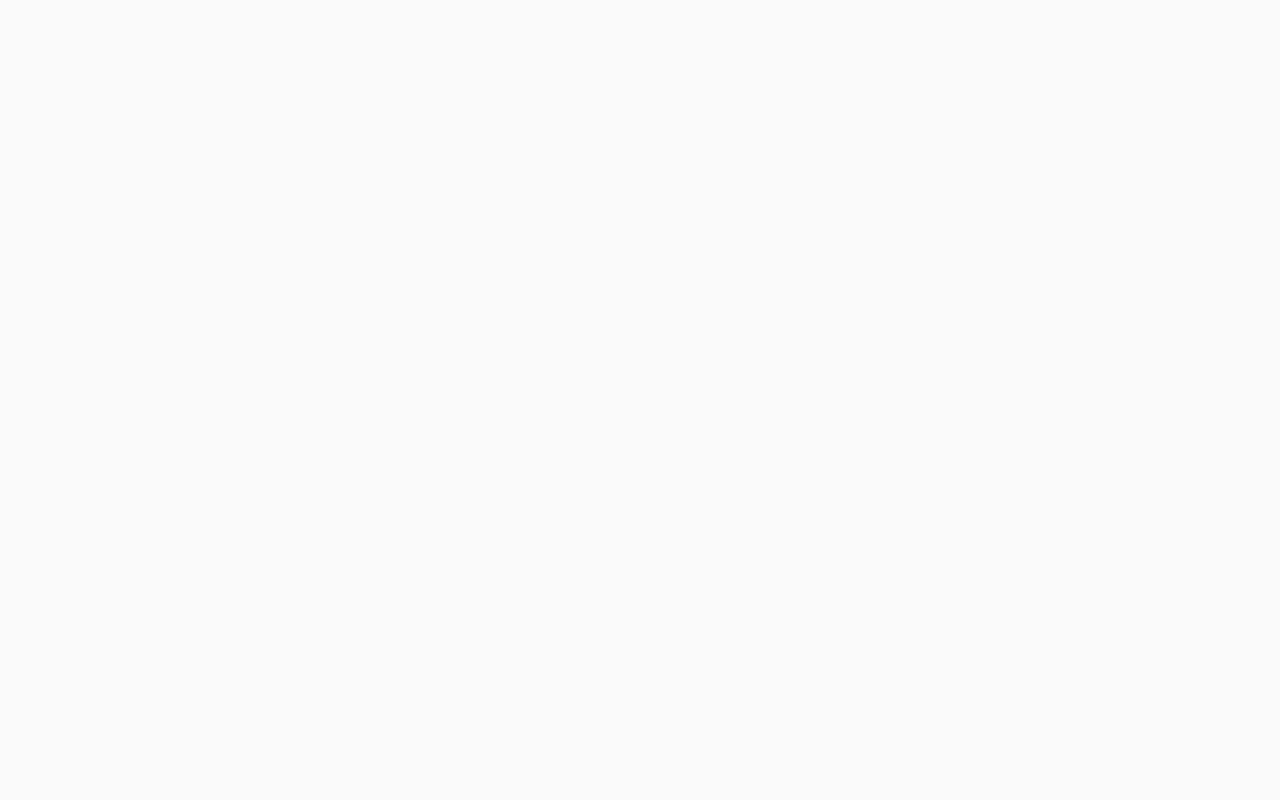
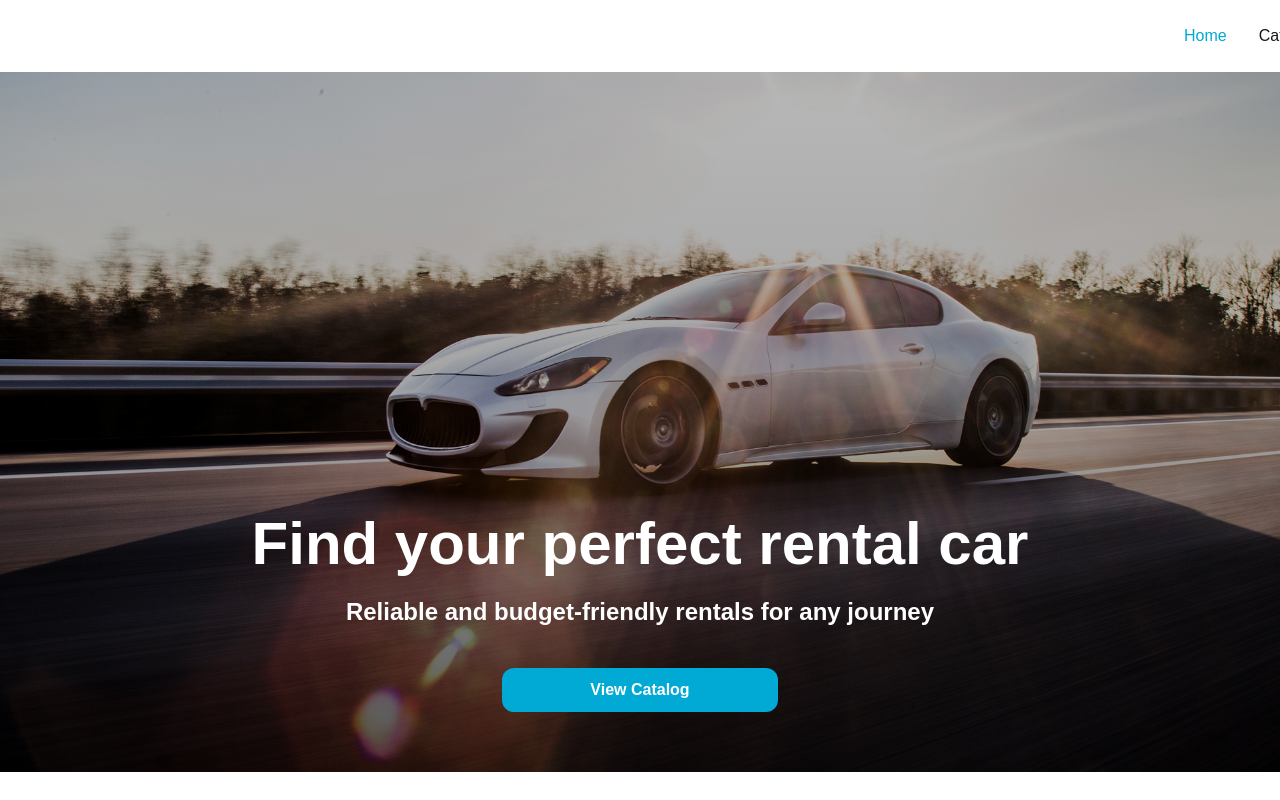
Before and after one commit to dianalevashova/Car, a Next.js app in the folder my-app/: page / in a window 1280 px wide. Built offline with nearby package versions, Linux system fonts and the light colour scheme.

Commit message:
feat:header

```diff
--- /dev/null
+++ b/my-app/app/components/Btn/Btn.module.css
@@ -0,0 +1,8 @@
+.btn {
+  padding: 12px 88px;
+  background: #00aad4;
+  border-radius: 12px;
+  font-weight: 600;
+  font-size: 16px;
+  line-height: 1.25;
+}
--- /dev/null
+++ b/my-app/app/components/Btn/Btn.tsx
@@ -0,0 +1,15 @@
+import Link from 'next/link';
+import css from './Btn.module.css';
+
+interface BtnProps {
+  path: string;
+  name: string;
+}
+
+export default function Btn({ path, name }: BtnProps) {
+  return (
+    <Link href={path} className={css.btn}>
+      {name}
+    </Link>
+  );
+}
--- /dev/null
+++ b/my-app/app/components/Header/Header.module.css
@@ -0,0 +1,38 @@
+.headerBlue {
+  background-color: white;
+}
+.container {
+  display: flex;
+  gap: 960px;
+  padding: 26px 120px;
+}
+.nav {
+  display: flex;
+  align-items: center;
+  gap: 32px;
+}
+.navLinkActive {
+  color: #00aad4;
+}
+@media (max-width: 768px) {
+  .container {
+    gap: 24px;
+    justify-content: space-between;
+    padding: 20px 24px;
+  }
+}
+
+@media (max-width: 375px) {
+  .container {
+    padding: 16px 20px;
+  }
+
+  .nav {
+    gap: 16px;
+  }
+}
+@media (min-width: 1441px) {
+  .container {
+    justify-content: center;
+  }
+}
--- /dev/null
+++ b/my-app/app/components/Header/Header.tsx
@@ -0,0 +1,41 @@
+'use client';
+import Link from 'next/link';
+import { usePathname } from 'next/navigation';
+import css from './Header.module.css';
+
+const navLinks = [
+  { href: '/', label: 'Home' },
+  { href: '/catalog', label: 'Catalog' },
+];
+
+export default function Header() {
+  const pathname = usePathname();
+  const isHome = pathname === '/';
+  return (
+    <header className={isHome ? css.header : `${css.header} ${css.headerBlue}`}>
+      <div className={css.container}>
+        <Link href="/" className={css.logo}>
+          <svg width={104} height={16} aria-hidden="true">
+            <use href={'/images/Logo.svg'} />
+          </svg>
+        </Link>
+
+        <nav className={css.nav}>
+          {navLinks.map(({ href, label }) => (
+            <Link
+              key={href}
+              href={href}
+              className={
+                pathname === href
+                  ? `${css.navLink} ${css.navLinkActive}`
+                  : css.navLink
+              }
+            >
+              {label}
+            </Link>
+          ))}
+        </nav>
+      </div>
+    </header>
+  );
+}
--- /dev/null
+++ b/my-app/app/components/Hero/Hero.module.css
@@ -0,0 +1,49 @@
+.hero {
+  position: relative;
+  width: 100%;
+  height: 700px;
+  overflow: hidden;
+  z-index: 0;
+}
+.heroImage {
+  object-fit: cover;
+  object-position: center;
+  z-index: -2;
+}
+.overlay {
+  position: absolute;
+  inset: 0;
+  background: linear-gradient(
+    to top,
+    rgba(0, 0, 0, 0.6) 0%,
+    rgba(0, 0, 0, 0.2) 50%,
+    rgba(0, 0, 0, 0.1) 100%
+  );
+  z-index: -1;
+}
+.content {
+  position: relative;
+  z-index: 1;
+  display: flex;
+  flex-direction: column;
+  align-items: center;
+  justify-content: flex-end;
+  height: 100%;
+  padding-bottom: 60px;
+  text-align: center;
+  color: #fff;
+}
+.title {
+  font-weight: 700;
+  font-size: 60px;
+  line-height: 1.2;
+  text-align: center;
+  padding-bottom: 16px;
+}
+.text {
+  font-weight: 600;
+  font-size: 24px;
+  line-height: 1.33333;
+  text-align: center;
+  padding-bottom: 40px;
+}
--- /dev/null
+++ b/my-app/app/components/Hero/Hero.tsx
@@ -0,0 +1,27 @@
+import Image from 'next/image';
+import css from './Hero.module.css';
+import Btn from '../Btn/Btn';
+
+export default function Hero() {
+  return (
+    <section className={css.hero}>
+      <Image
+        src="/images/Hero.jpg"
+        alt="Car at he sunset"
+        fill
+        priority
+        sizes="(max-width: 1440px) 100vw, 1440px"
+        className={css.heroImage}
+      />
+      <div className={css.overlay}>
+        <div className={css.content}>
+          <h1 className={css.title}> Find your perfect rental car</h1>
+          <p className={css.text}>
+            Reliable and budget-friendly rentals for any journey
+          </p>
+          <Btn path={'/catalog'} name={'View Catalog'} />
+        </div>
+      </div>
+    </section>
+  );
+}
--- a/my-app/app/layout.tsx
+++ b/my-app/app/layout.tsx
@@ -1,27 +1,30 @@
 import type { Metadata } from 'next';
-import { Geist, Geist_Mono } from 'next/font/google';
+import { Manrope } from 'next/font/google';
 import 'modern-normalize/modern-normalize.css';
 import './globals.css';
+import QueryProvider from './providers/QueryProvider';
+import Header from './components/Header/Header';
 
-const geistSans = Geist({
-  variable: '--font-geist-sans',
+const manrope = Manrope({
+  variable: '--font-manrope',
   subsets: ['latin'],
-});
-
-const geistMono = Geist_Mono({
-  variable: '--font-geist-mono',
-  subsets: ['latin'],
+  weight: ['400', '500', '600', '700'],
 });
 
 export const metadata: Metadata = {
-  title: 'Create Next App',
-  description: 'Generated by create next app',
+  title: 'Cars',
+  description: 'Find your perfect car',
 };
 
 export default function RootLayout({ children }: LayoutProps<'/'>) {
   return (
-    <html lang="en" className={`${geistSans.variable} ${geistMono.variable}`}>
-      <body>{children}</body>
+    <html lang="en" className={manrope.className}>
+      <body>
+        <QueryProvider>
+          <Header />
+          {children}
+        </QueryProvider>
+      </body>
     </html>
   );
 }
--- a/my-app/app/page.tsx
+++ b/my-app/app/page.tsx
@@ -1,6 +1,18 @@
-import Image from 'next/image';
 import styles from './page.module.css';
+import { Metadata } from 'next';
+import Hero from './components/Hero/Hero';
+
+export const metadata: Metadata = {
+  title: 'RentalCar - Find Your Perfect CaR',
+  description: 'Rent the car of your dreams for your next road trip adventure.',
+};
 
 export default function Home() {
-  return <div className={styles.page}></div>;
+  return (
+    <main>
+      <div className={styles.page}>
+        <Hero />
+      </div>
+    </main>
+  );
 }
--- /dev/null
+++ b/my-app/app/providers/QueryProvider.tsx
@@ -0,0 +1,26 @@
+'use client';
+
+import { useState } from 'react';
+import { QueryClient, QueryClientProvider } from '@tanstack/react-query';
+
+export default function QueryProvider({
+  children,
+}: {
+  children: React.ReactNode;
+}) {
+  const [queryClient] = useState(
+    () =>
+      new QueryClient({
+        defaultOptions: {
+          queries: {
+            staleTime: 60 * 1000,
+            refetchOnWindowFocus: false,
+          },
+        },
+      })
+  );
+
+  return (
+    <QueryClientProvider client={queryClient}>{children}</QueryClientProvider>
+  );
+}
```
Also changed, not shown: my-app/public/images/Hero.jpg (added), my-app/public/images/Logo.svg (added).
